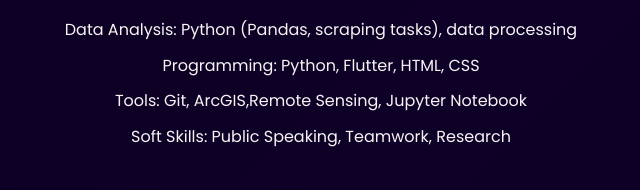
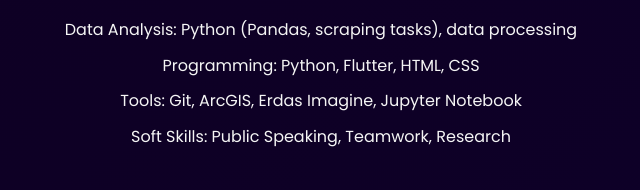
Before and after one commit to sajidhossam/Resume-Website, a plain HTML site: page index.html in a window 1280 px wide. Shown: the part 1170-1360 px from the top of the page, 319-959 px from the left. Drawn offline with Linux system fonts and the light colour scheme.

Commit message:
update index.html

```diff
--- a/index.html
+++ b/index.html
@@ -31,7 +31,7 @@
     <ul>
       <li>Data Analysis: Python (Pandas, scraping tasks), data processing</li>
       <li>Programming: Python, Flutter, HTML, CSS</li>
-      <li>Tools: Git, ArcGIS,Remote Sensing, Jupyter Notebook</li>
+      <li>Tools: Git, ArcGIS, Erdas Imagine, Jupyter Notebook</li>
       <li>Soft Skills: Public Speaking, Teamwork, Research</li>
     </ul>
 </section>
```
